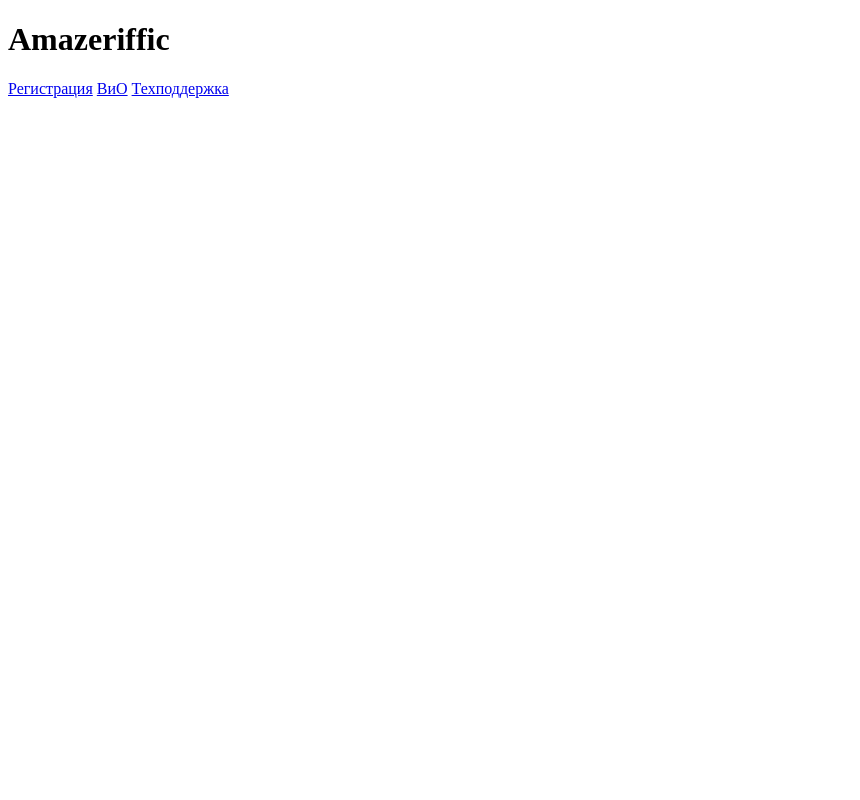
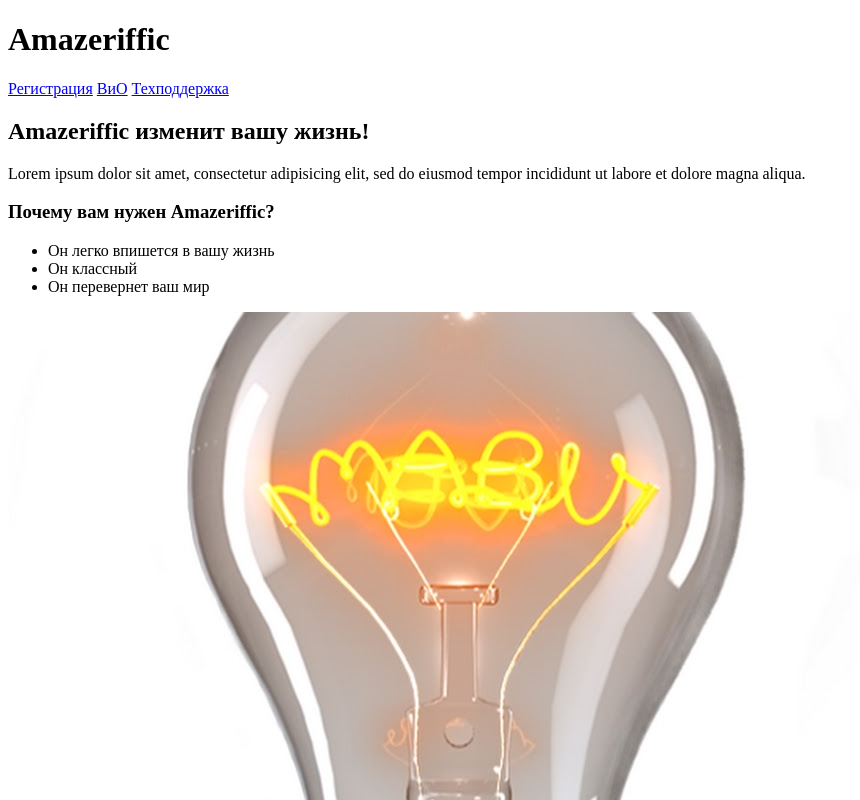
Before and after one commit to IlyasNugaev000/WebProgramming, a plain HTML site: page index.html in a window 1280 px wide. Shown: the top 800 px of the page, without its empty margins (0-860 px from the left). Drawn offline with Linux system fonts and the light colour scheme.

Commit message:
added image and changed tag main

```diff
--- a/index.html
+++ b/index.html
@@ -15,7 +15,15 @@
 		</nav>
 	</header>
 	<main>
-
+		<h2>Amazeriffic изменит вашу жизнь!</h2>
+		<p>Lorem ipsum dolor sit amet, consectetur adipisicing elit, sed do eiusmod tempor incididunt ut labore et dolore magna aliqua.</p>
+		<h3>Почему вам нужен Amazeriffic?</h3>
+		<ul>
+			<li>Он легко впишется в вашу жизнь</li>
+			<li>Он классный</li>
+			<li>Он перевернет ваш мир</li>
+		</ul>
+		<img src="lightbukb.png" alt="Изображение лампочки">
 	</main>
 	<footer>
 
```
Also changed, not shown: lightbukb.png (added).
